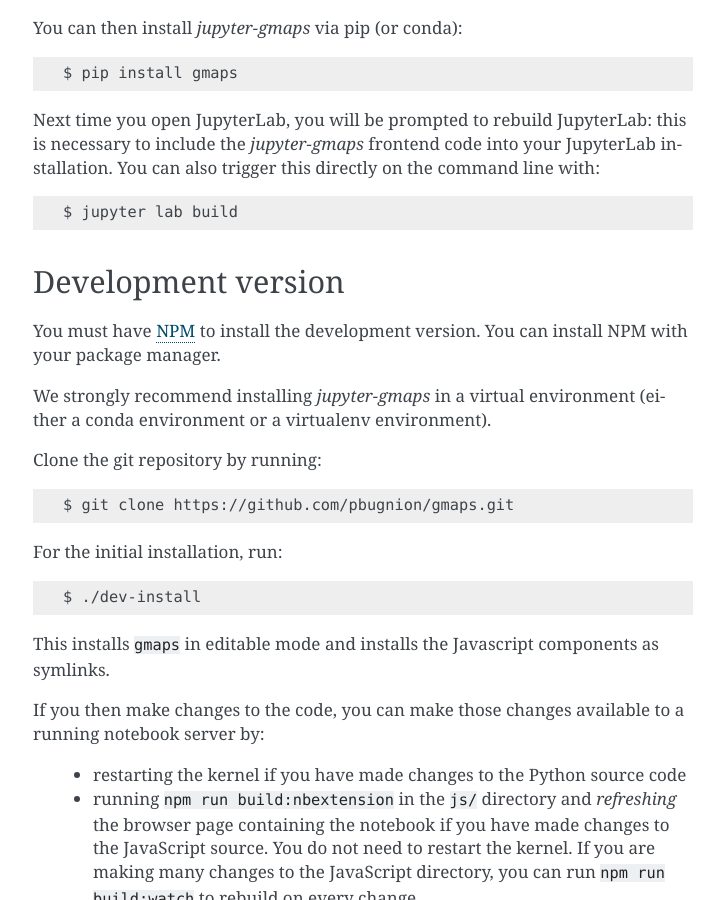
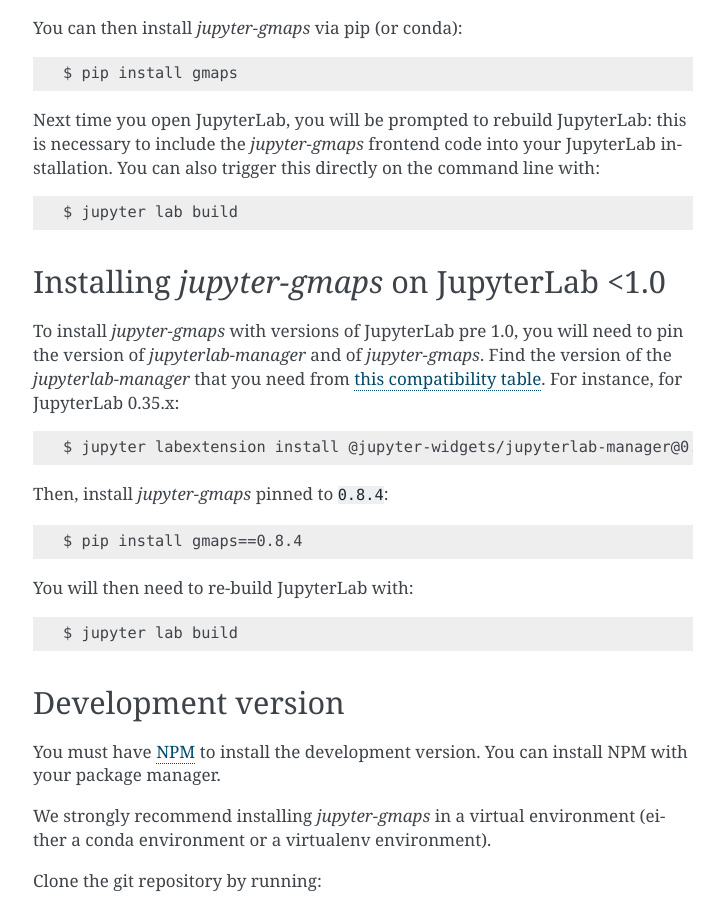
Before and after one commit to pbugnion/gmaps, a Sphinx documentation site: the page built from docs/source/install.rst, in a window 1280 px wide and 900 px high, scrolled down 785 px. Shown: the whole window, without its empty margins (387-1111 px from the left). Built offline with Sphinx 7.4.7, drawn with Linux system fonts in a browser that asks for light colours; some of the changed text lies outside the part shown.

Commit message:
Update installation instructions in docs

```diff
--- a/docs/source/install.rst
+++ b/docs/source/install.rst
@@ -43,6 +43,20 @@
 
     $ jupyter lab build
 
+Installing `jupyter-gmaps` on JupyterLab <1.0
+^^^^^^^^^^^^^^^^^^^^^^^^^^^^^^^^^^^^^^^^^^^^^
+
+To install `jupyter-gmaps` with versions of JupyterLab pre 1.0, you will need to pin the version of `jupyterlab-manager` and of `jupyter-gmaps`. Find the version of the `jupyterlab-manager` that you need from `this compatibility table <https://github.com/jupyter-widgets/ipywidgets/tree/master/packages/jupyterlab-manager>`_. For instance, for JupyterLab 0.35.x::
+
+    $ jupyter labextension install @jupyter-widgets/jupyterlab-manager@0.38
+
+Then, install `jupyter-gmaps` pinned to ``0.8.4``::
+
+    $ pip install gmaps==0.8.4
+
+You will then need to re-build JupyterLab with::
+
+    $ jupyter lab build
 
 Development version
 ^^^^^^^^^^^^^^^^^^^
```
